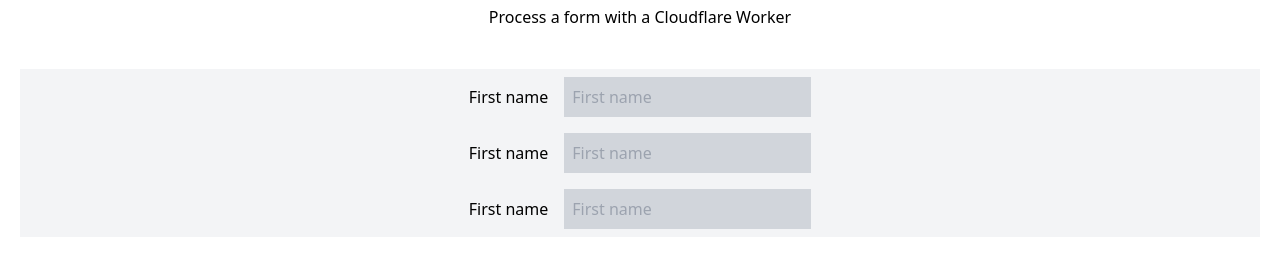
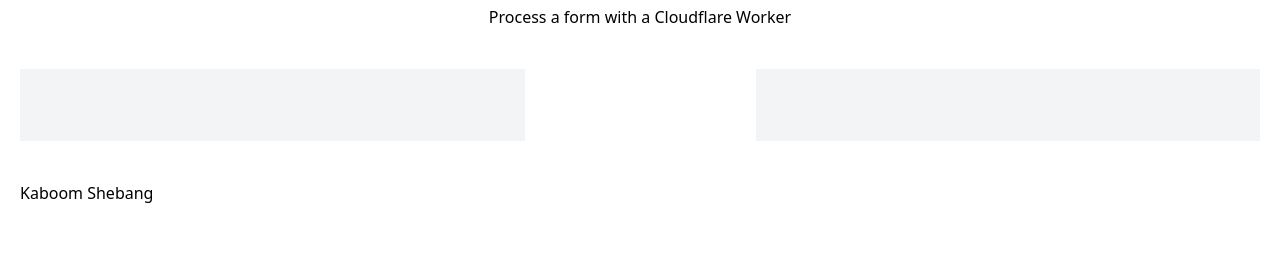
Before and after one commit to wanghaisheng/kbsb-cloudflare-form, a Vue app: page / in a window 1280 px wide. Shown: the part 183-462 px from the top of the page. Built offline with nearby package versions, Linux system fonts and the light colour scheme.

Commit message:
Add props

```diff
--- a/src/components/FormInput.vue
+++ b/src/components/FormInput.vue
@@ -1,17 +1,45 @@
 <template>
   <div class="">
-    <label class="mr-4" for="first_name">First name</label>
     <input
-      class="inline-block bg-gray-300 my-2 p-2"
-      type="text"
-      id="first_name"
-      name="first_name"
-      minlength="2"
-      required
-      pattern="^[a-zA-Z- .,&]*$"
-      placeholder="First name"
+      :type="type"
+      :id="id"
+      :name="id"
+      :minlength="minLength"
+      :maxlength="maxLength"
+      :required="isRequired"
+      :placeholder="placeholder"
+      :pattern="pattern"
     />
   </div>
 </template>
 
-<script></script>
+<script>
+export default {
+  props: {
+    id: String,
+    type: {
+      type: String,
+      default: 'text',
+      validator(value) {
+        // The value must match one of these strings
+        return ['text', 'tel', 'email', 'checkbox'].includes(value);
+      },
+    },
+    label: String,
+    placeholder: String,
+    isRequired: {
+      type: Boolean,
+      default: false,
+    },
+    minLength: {
+      type: String,
+      default: '2',
+    },
+    maxLength: {
+      type: String,
+      default: '',
+    },
+    pattern: String,
+  },
+};
+</script>
```
